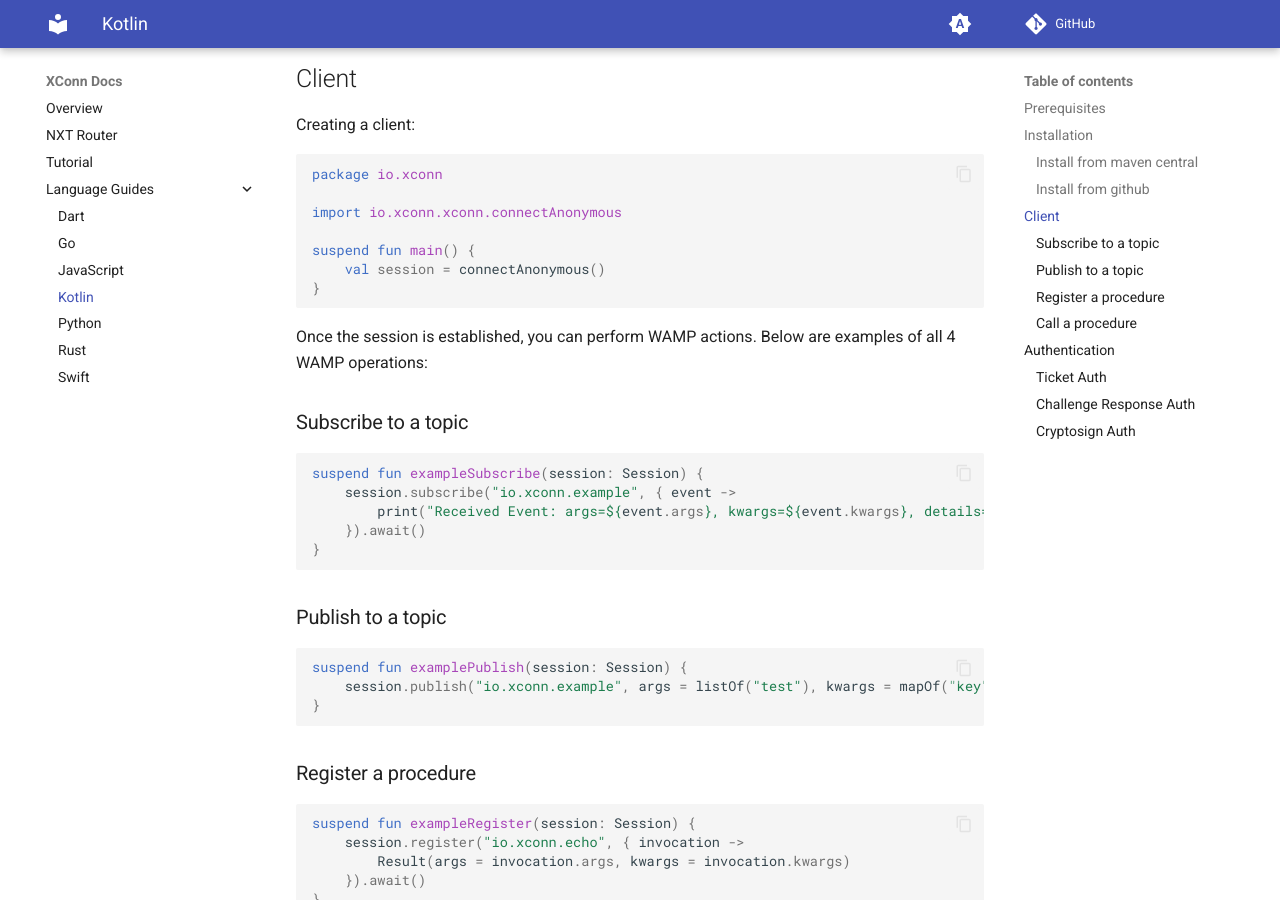
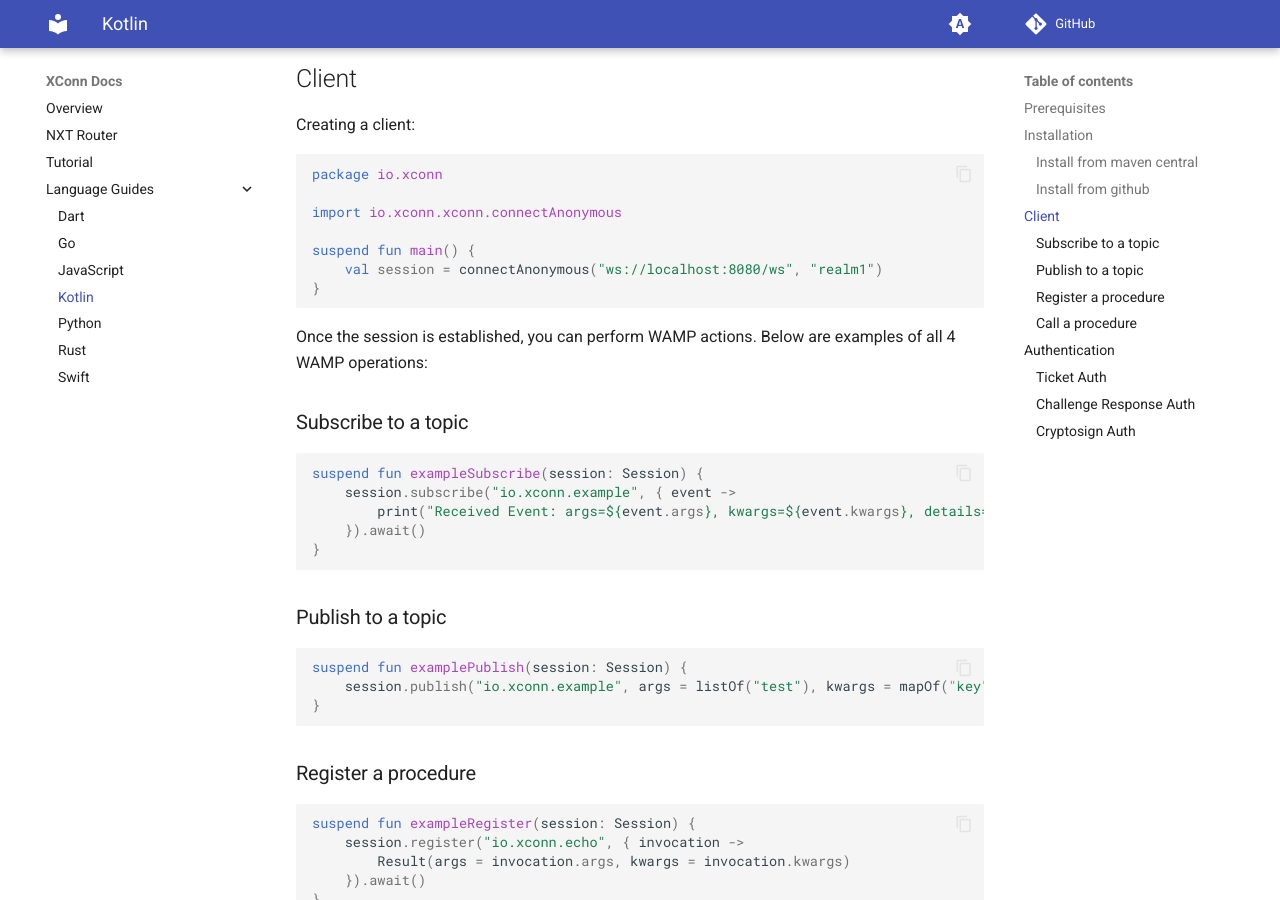
Before and after one commit to xconnio/xconn-docs, an MkDocs documentation site: the page built from docs/language-guides/kotlin.md, in a window 1280 px wide and 900 px high, scrolled down 860 px. Built offline with MkDocs 1.6.1 and Material for MkDocs 9.7.7, drawn with Linux system fonts in a browser that asks for light colours.

Commit message:
fix: add uri and realm arguments to connectAnonymous() in kotlin (#31)

````diff
--- a/docs/language-guides/kotlin.md
+++ b/docs/language-guides/kotlin.md
@@ -38,7 +38,7 @@
 import io.xconn.xconn.connectAnonymous
 
 suspend fun main() {
-    val session = connectAnonymous()
+    val session = connectAnonymous("ws://localhost:8080/ws", "realm1")
 }
 ```
 
````
Also changed, not shown: docs/tutorial.md (+1 -1 lines).
